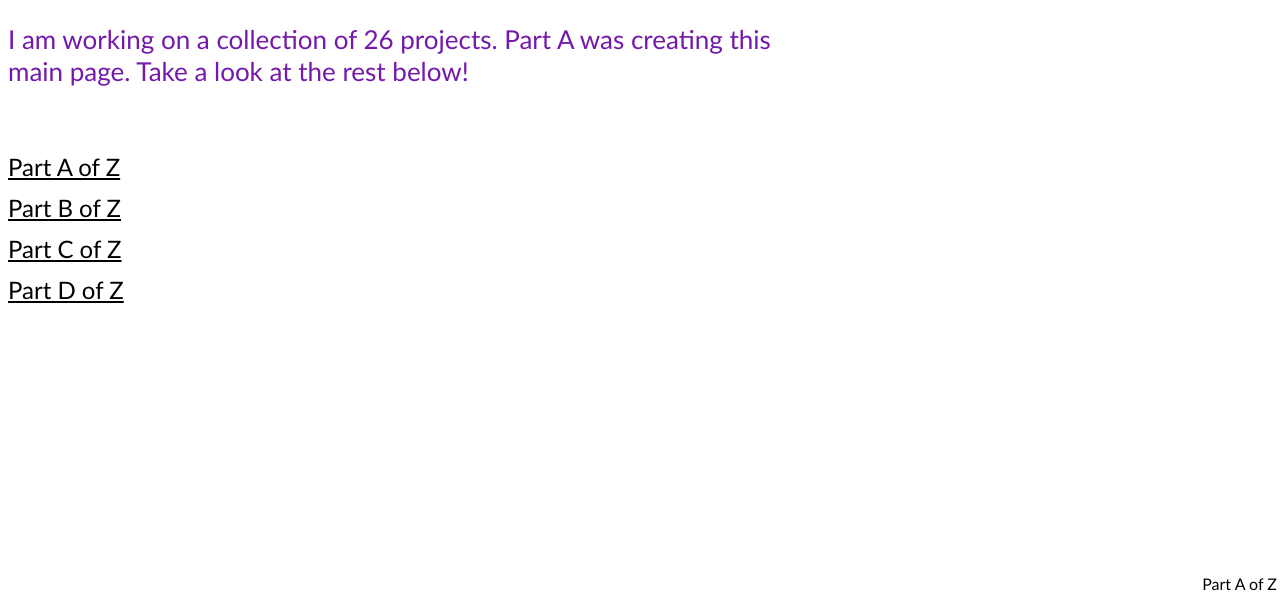
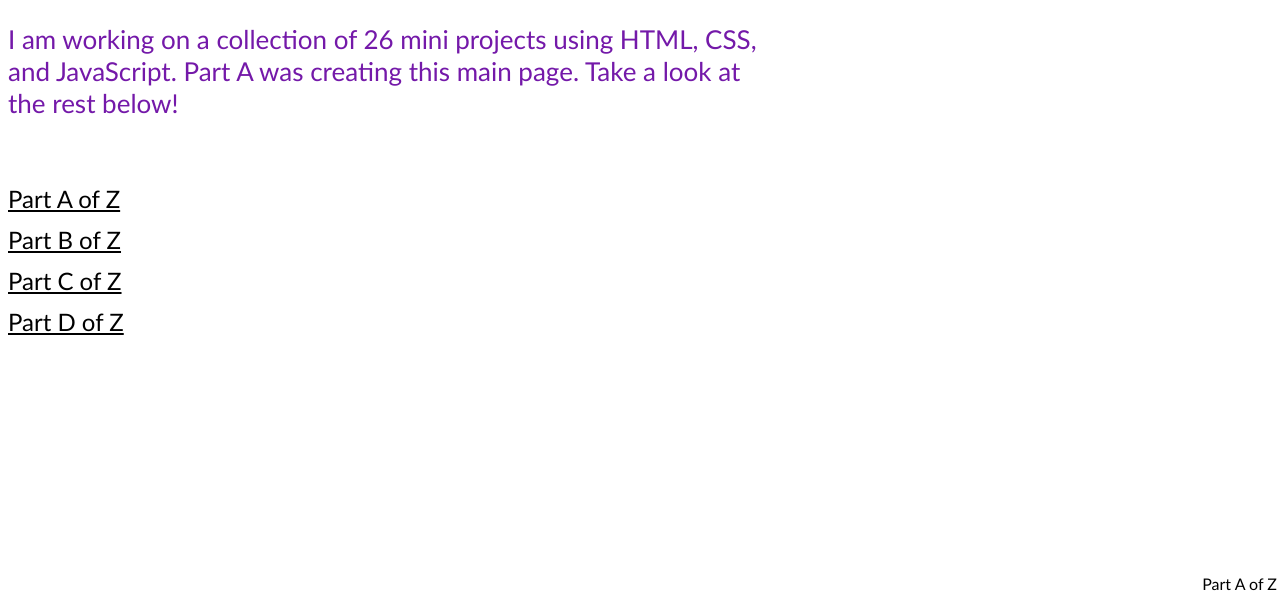
Before and after one commit to naadiya-a/naadiya.xyz, a plain HTML site: page Project XYZ/index.html in a window 1280 px wide. Shown: the part 190-800 px from the top of the page. Drawn offline with Linux system fonts and the light colour scheme.

Commit message:
project xyz description

```diff
--- a/Project XYZ/index.html
+++ b/Project XYZ/index.html
@@ -36,7 +36,8 @@
 			    color:#7419a9;
 			    width:775px;
 			    margin-bottom:2.5em;">
-		I am working on a collection of 26 projects. Part A was creating this main page. Take a look at the rest below!
+		I am working on a collection of 26 mini projects using HTML, CSS, and JavaScript.
+		Part A was creating this main page. Take a look at the rest below!
 	</p>
 	<p id="projectid">Part A of Z</p>
 	<a href="index.html" class="projectlink">
```
